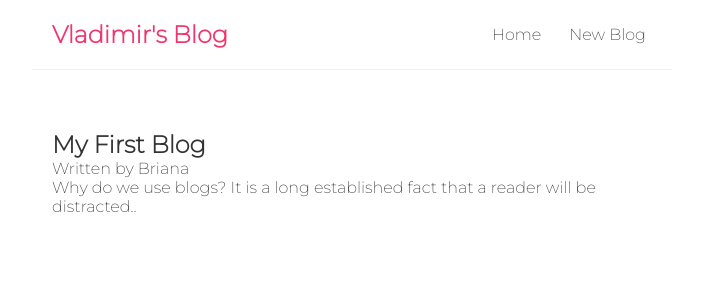
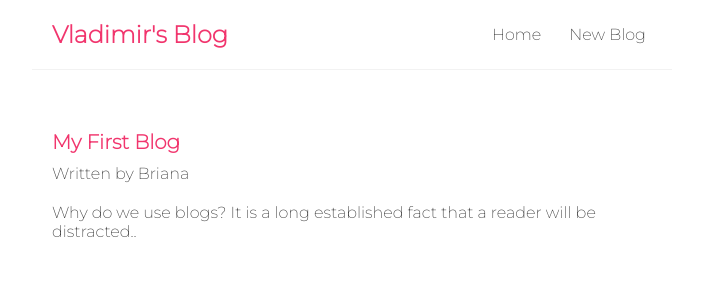
Before and after one commit to DevVlady/vlads-blog-app, a React (Create React App) app: page /blogs/1 in a window 1280 px wide. Shown: the top 300 px of the page, without its empty margins (288-991 px from the left). Built offline with nearby package versions, Linux system fonts and the light colour scheme; data requests are answered from the project's data file.

Commit message:
Styled the blog details page to display the details of the blog in a more presentable way.

```diff
--- a/src/BlogDetails.js
+++ b/src/BlogDetails.js
@@ -6,7 +6,7 @@ const BlogDetails = () => {
     const { data: blog, error, isPending } = useFetch('http://localhost:8000/blogs/' + id);
 
     return (
-        <div className="blog-detail">
+        <div className="blog-details">
             {isPending && <div>Loading...</div>}
             {error && <div>{error}</div>}
             {blog && (
--- a/src/index.css
+++ b/src/index.css
@@ -60,3 +60,23 @@
 .blog-preview a {
   text-decoration: none;
 }
+
+/* Blog details page */
+.blog-details h2 {
+  font-size: 20px;
+  color: #f1356d;
+  margin-bottom: 10px;
+}
+
+.blog-details div {
+  margin: 20px 0;
+}
+
+/* .blog-details button {
+  background: #f1356d;
+  color: #fff;
+  border: 0;
+  padding: 8px;
+  border-radius: 8px;
+  cursor: pointer;
+} */
```
